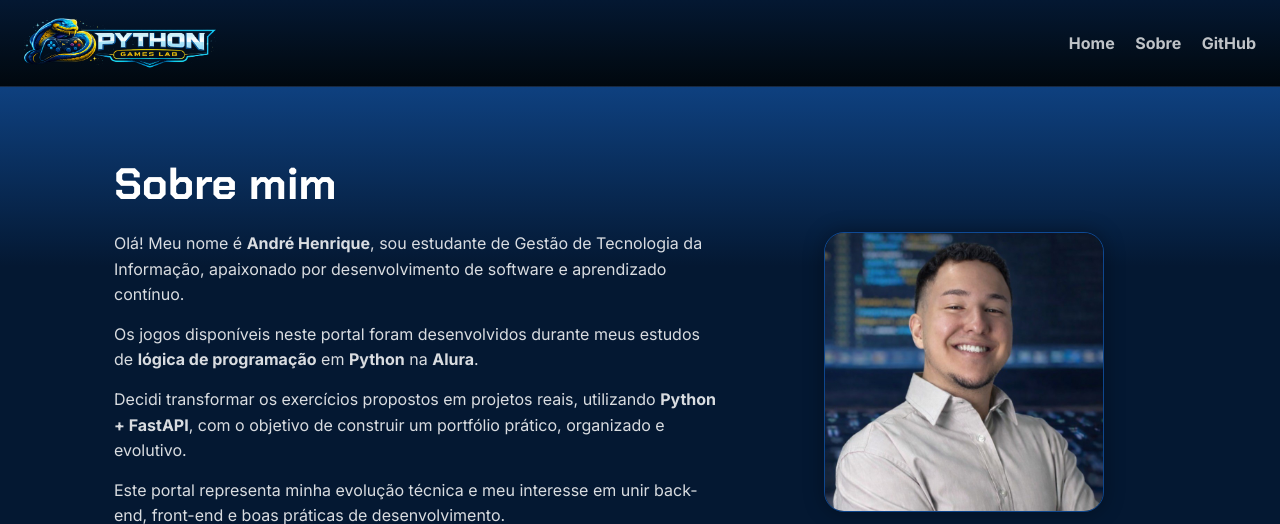
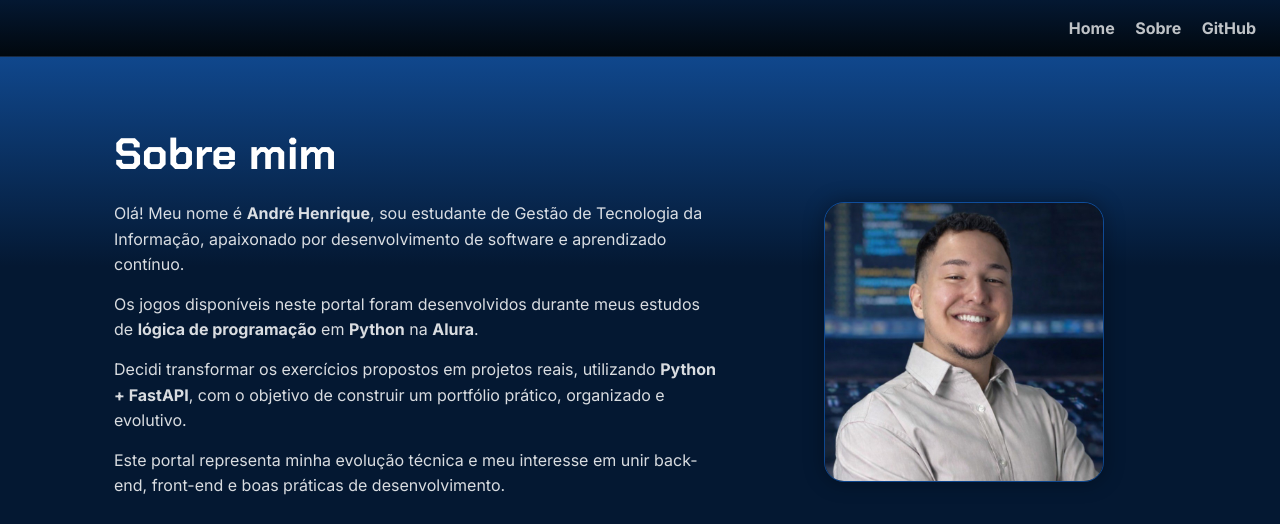
Before and after one commit to andre-ferreira-dev/python-games-lab, a FastAPI app: page /sobre in a window 1280 px wide. Shown: the top 524 px of the page. Run offline with FastAPI, Linux system fonts and the light colour scheme.

Commit message:
fifth commit

```diff
--- a/app.py
+++ b/app.py
@@ -22,7 +22,7 @@ GAMES = [
         "title": "Número Secreto",
         "description": "Adivinhe o número de 1 a 100 com dicas de maior/menor.",
         "path": "/games/numero-secreto",
-        "cover": "/img/ia.png",
+        "cover": "/img/capa-numero-secreto.png",
         "badge": "Python + FastAPI",
     },
     {
@@ -30,7 +30,7 @@ GAMES = [
         "title": "Sorteador de Números",
         "description": "Sorteie números únicos dentro de um intervalo, com validações.",
         "path": "/games/sorteador",
-        "cover": "/img/ia2.png",
+        "cover": "/img/capa-sorteador.png",
         "badge": "Python + FastAPI",
     },
 
@@ -39,7 +39,7 @@ GAMES = [
     "title": "Amigo Secreto",
     "description": "Adicione amigos e sorteie os pares do amigo secreto.",
     "path": "/games/amigo-secreto",
-    "cover": "/img/imagem-presente.png",  # troque por uma capa depois se quiser
+    "cover": "/img/capa-amigo-secreto.png",
     "badge": "Python + FastAPI",
     },
 
--- a/static/css/numero_secreto.css
+++ b/static/css/numero_secreto.css
@@ -1,4 +1,3 @@
-
 * {
   box-sizing: border-box;
   margin: 0;
@@ -18,7 +17,7 @@ body {
   max-width: 1100px;
 
   /* ❌ tiramos height fixa */
-  height: 470px;
+  height: 480px;
 
   /* ✅ altura “ideal” sem depender de zoom */
   min-height: clamp(260px, 34vh, 380px);
--- a/static/css/portal.css
+++ b/static/css/portal.css
@@ -30,22 +30,6 @@ body {
   background: linear-gradient(180deg, #041832 0%, #01080E 100%);
   backdrop-filter: none;
 }
-
-
-.brand {
-  display: flex;
-  align-items: center;
-  gap: 10px;
-  text-decoration: none;
-  color: white;
-}
-
-.brand__logo {
-  height: 50px;   /* ajuste aqui o tamanho */
-  width: auto;
-  display: block;
-}
-
 
 .nav a {
   color: var(--muted);
--- a/templates/base.html
+++ b/templates/base.html
@@ -6,6 +6,7 @@
   <link rel="preconnect" href="https://fonts.googleapis.com">
   <link rel="preconnect" href="https://fonts.gstatic.com" crossorigin>
   <link href="https://fonts.googleapis.com/css2?family=Chakra+Petch:wght@700&family=Inter:wght@400;700&display=swap" rel="stylesheet">
+  <link rel="icon" type="logo-python/png" href="/img/logo-python.png">
 
   <link rel="stylesheet" href="/static/css/portal.css?v=2" />
   {% block extra_css %}{% endblock %}
@@ -14,8 +15,7 @@
 
 <body>
  <header class="topbar">
-  <img class="brand__logo" src="/img/logo-portal.png">
-</a>
+  <div class="brand"></div> <!-- espaço à esquerda -->
 
   <nav class="nav">
     <a href="/">Home</a>
```
Also changed, not shown: static/css/sorteador.css (+13 -13 lines), img/capa-amigo-secreto.png (added), img/capa-numero-secreto.png (added), img/capa-sorteador.png (added), img/logo-portal.png, img/logo-python.png (added). Lines whose indentation alone changed are shown as unchanged.
